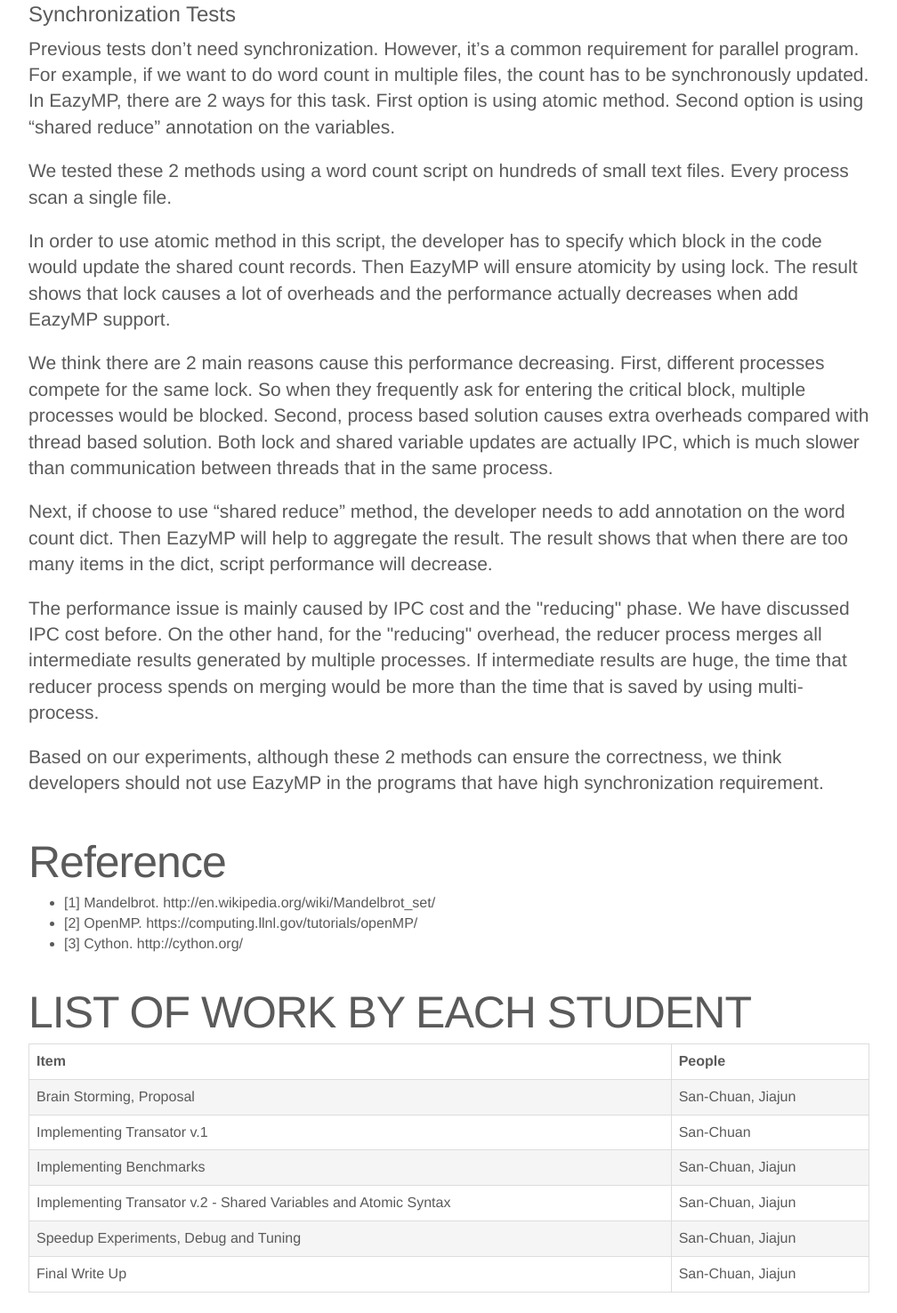
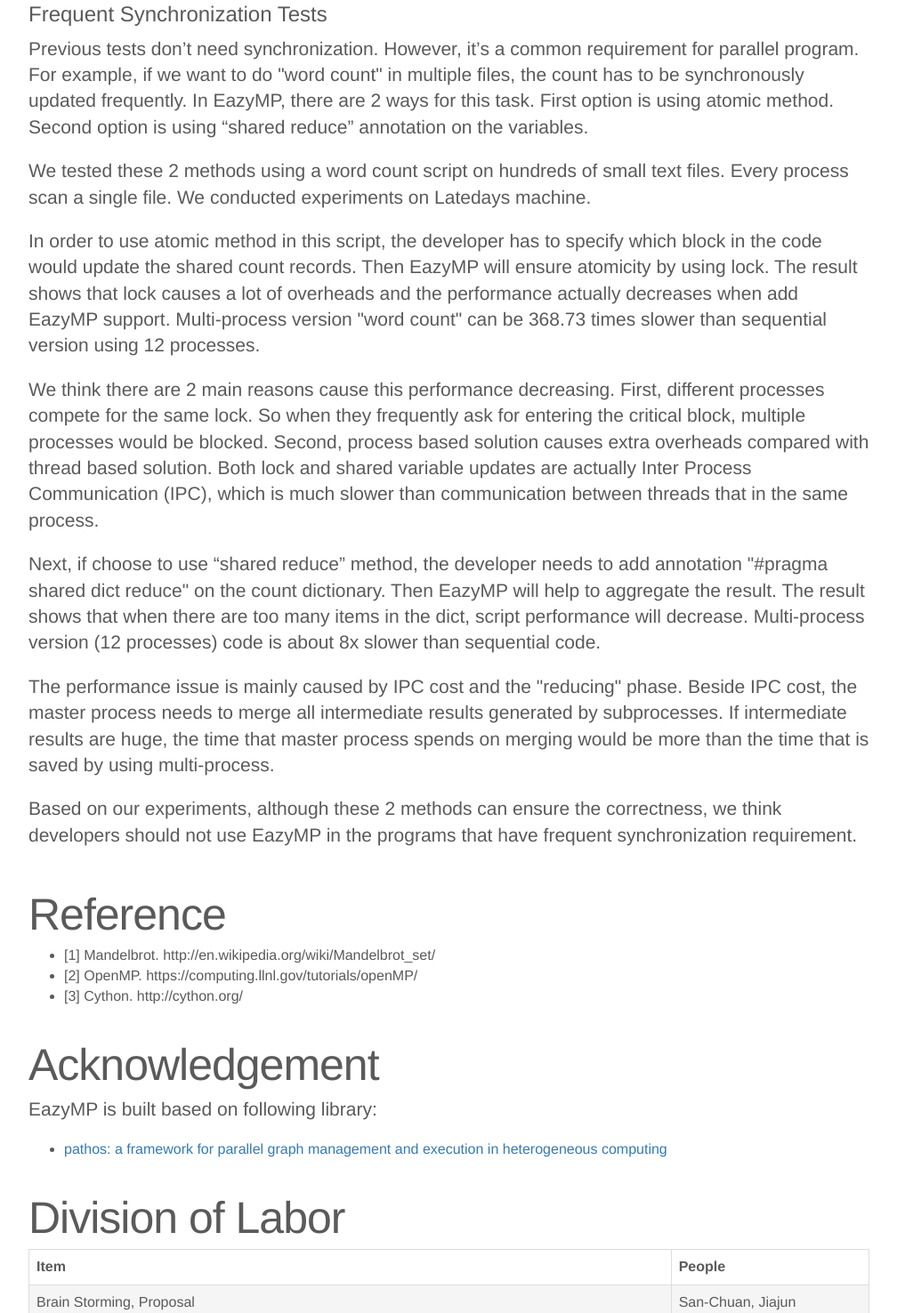
Before and after one commit to LeoHung/eazymp, a plain HTML site: page finalreport.html in a window 1280 px wide. Shown: the part 7506-8982 px from the top of the page at 89% size, without its empty margins (38-1046 px from the left). Drawn offline with nearby package versions, Linux system fonts and the light colour scheme.

Commit message:
update Synchronization test, add ack

```diff
--- a/finalreport.html
+++ b/finalreport.html
@@ -329,28 +329,28 @@
             </div>
 
             <div class="col-md-12">
-              <h3>Synchronization Tests</h3>
+              <h3>Frequent Synchronization Tests</h3>
               <p></p>
               <p class="lead">
-                Previous tests don’t need synchronization. However, it’s a common requirement for parallel program. For example, if we want to do word count in multiple files, the count has to be synchronously updated. In EazyMP, there are 2 ways for this task. First option is using atomic method. Second option is using “shared reduce” annotation on the variables.
+                Previous tests don’t need synchronization. However, it’s a common requirement for parallel program. For example, if we want to do "word count" in multiple files, the count has to be synchronously updated frequently. In EazyMP, there are 2 ways for this task. First option is using atomic method. Second option is using “shared reduce” annotation on the variables.
               </p>
               <p class="lead">
-                We tested these 2 methods using a word count script on hundreds of small text files. Every process scan a single file.
+                We tested these 2 methods using a word count script on hundreds of small text files. Every process scan a single file. We conducted experiments on Latedays machine.
               </p>
               <p class="lead">
-                In order to use atomic method in this script, the developer has to specify which block in the code would update the shared count records. Then EazyMP will ensure atomicity by using lock. The result shows that lock causes a lot of overheads and the performance actually decreases when add EazyMP support.
+                In order to use atomic method in this script, the developer has to specify which block in the code would update the shared count records. Then EazyMP will ensure atomicity by using lock. The result shows that lock causes a lot of overheads and the performance actually decreases when add EazyMP support. Multi-process version "word count" can be 368.73 times slower than sequential version using 12 processes.
               </p>
               <p class="lead">
-                We think there are 2 main reasons cause this performance decreasing. First, different processes compete for the same lock. So when they frequently ask for entering the critical block, multiple processes would be blocked. Second, process based solution causes extra overheads compared with thread based solution. Both lock and shared variable updates are actually IPC, which is much slower than communication between threads that in the same process.
+                We think there are 2 main reasons cause this performance decreasing. First, different processes compete for the same lock. So when they frequently ask for entering the critical block, multiple processes would be blocked. Second, process based solution causes extra overheads compared with thread based solution. Both lock and shared variable updates are actually Inter Process Communication (IPC), which is much slower than communication between threads that in the same process.
               </p>
               <p class="lead">
-                Next, if choose to use “shared reduce” method, the developer needs to add annotation on the word count dict. Then EazyMP will help to aggregate the result. The result shows that when there are too many items in the dict, script performance will decrease.
+                Next, if choose to use “shared reduce” method, the developer needs to add annotation "#pragma shared dict reduce" on the count dictionary. Then EazyMP will help to aggregate the result. The result shows that when there are too many items in the dict, script performance will decrease. Multi-process version (12 processes) code is about 8x slower than sequential code.
               </p>
               <p class="lead">
-                The performance issue is mainly caused by IPC cost and the "reducing" phase. We have discussed IPC cost before. On the other hand, for the "reducing" overhead, the reducer process merges all intermediate results generated by multiple processes. If intermediate results are huge, the time that reducer process spends on merging would be more than the time that is saved by using multi-process.
+                The performance issue is mainly caused by IPC cost and the "reducing" phase. Beside IPC cost, the master process needs to merge all intermediate results generated by subprocesses. If intermediate results are huge, the time that master process spends on merging would be more than the time that is saved by using multi-process.
               </p>
               <p class="lead">
-                Based on our experiments, although these 2 methods can ensure the correctness, we think developers should not use EazyMP in the programs that have high synchronization requirement.
+                Based on our experiments, although these 2 methods can ensure the correctness, we think developers should not use EazyMP in the programs that have frequent synchronization requirement.
               </p>
             </div>
           </div>
@@ -366,7 +366,17 @@
             </div>
           </div>
           <div class="row">
-            <div class="col-md-12"><h2 class="featurette-heading"><a name="listofwork"></a>LIST OF WORK BY EACH STUDENT</h2></div>
+            <div class="col-md-12"><h2 class="featurette-heading"><a name="reference"></a>Acknowledgement</h2></div>
+            <div class="col-md-12">
+              <p class="lead">EazyMP is built based on following library:</p>
+              <ul>
+                <li><a href="http://www.cacr.caltech.edu/~mmckerns/pathos.htm">pathos: a framework for parallel graph management and execution in heterogeneous computing</a></li>
+              </ul>
+            </div>
+          </div>
+
+          <div class="row">
+            <div class="col-md-12"><h2 class="featurette-heading"><a name="listofwork"></a>Division of Labor</h2></div>
             <div class="col-md-12">
               <table class="table table-bordered">
                 <tr>
```
